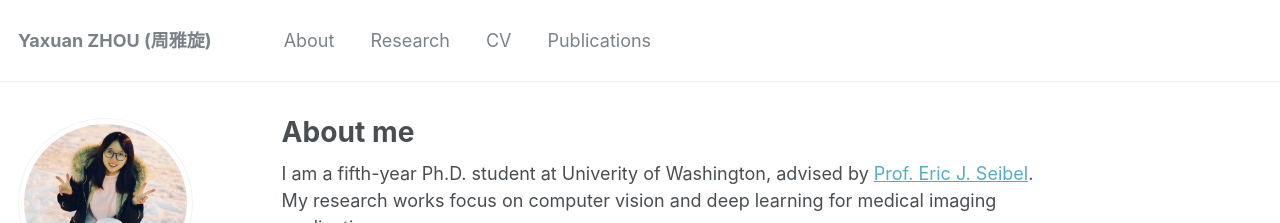
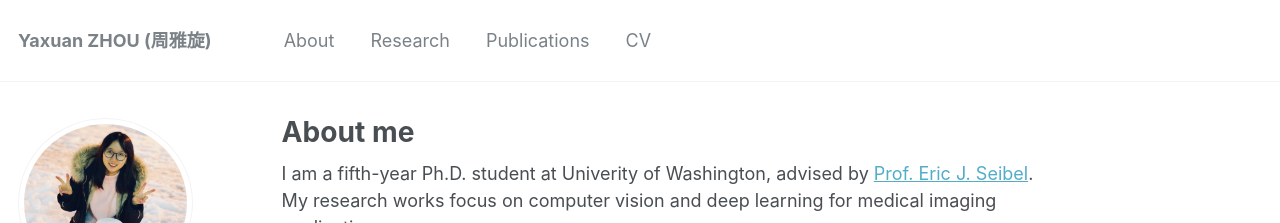
Before and after one commit to YaxuanZHOU/YaxuanZHOU.github.io, a Jekyll site: the page built from _pages/about.md, in a window 1280 px wide. Shown: the top 223 px of the page. Built offline with Jekyll 4.4.1, drawn with Linux system fonts in a browser that asks for light colours; some of the changed lines change nothing that is shown.

Commit message:
add about

```diff
--- a/_data/navigation.yml
+++ b/_data/navigation.yml
@@ -6,8 +6,8 @@ main:
   - title: "Research"
     url: /portfolio/
 
+  - title: "Publications"
+    url: /publications/
+
   - title: "CV"
     url: /cv/
-
-  - title: "Publications"
-    url: /publications/
```
